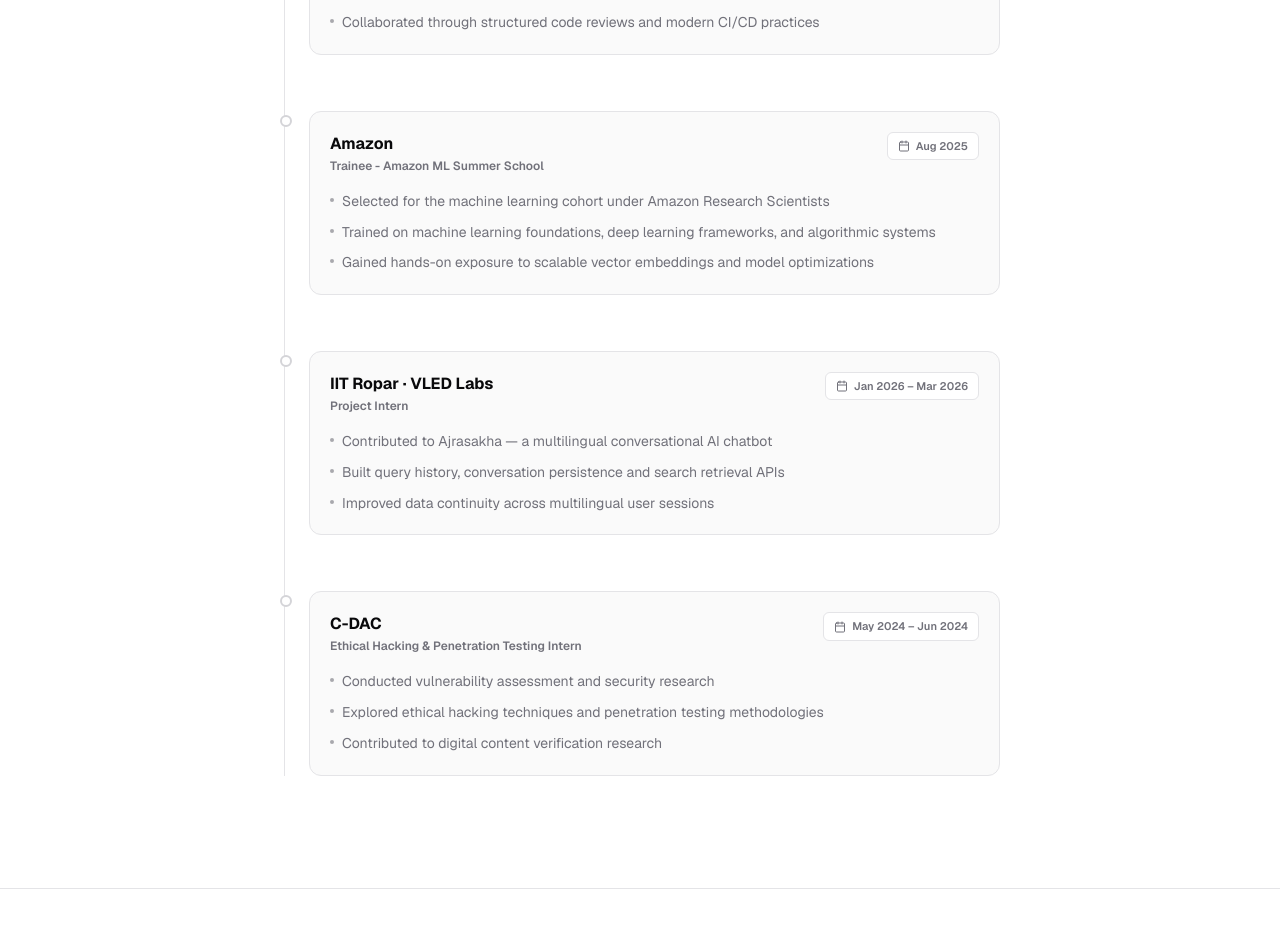
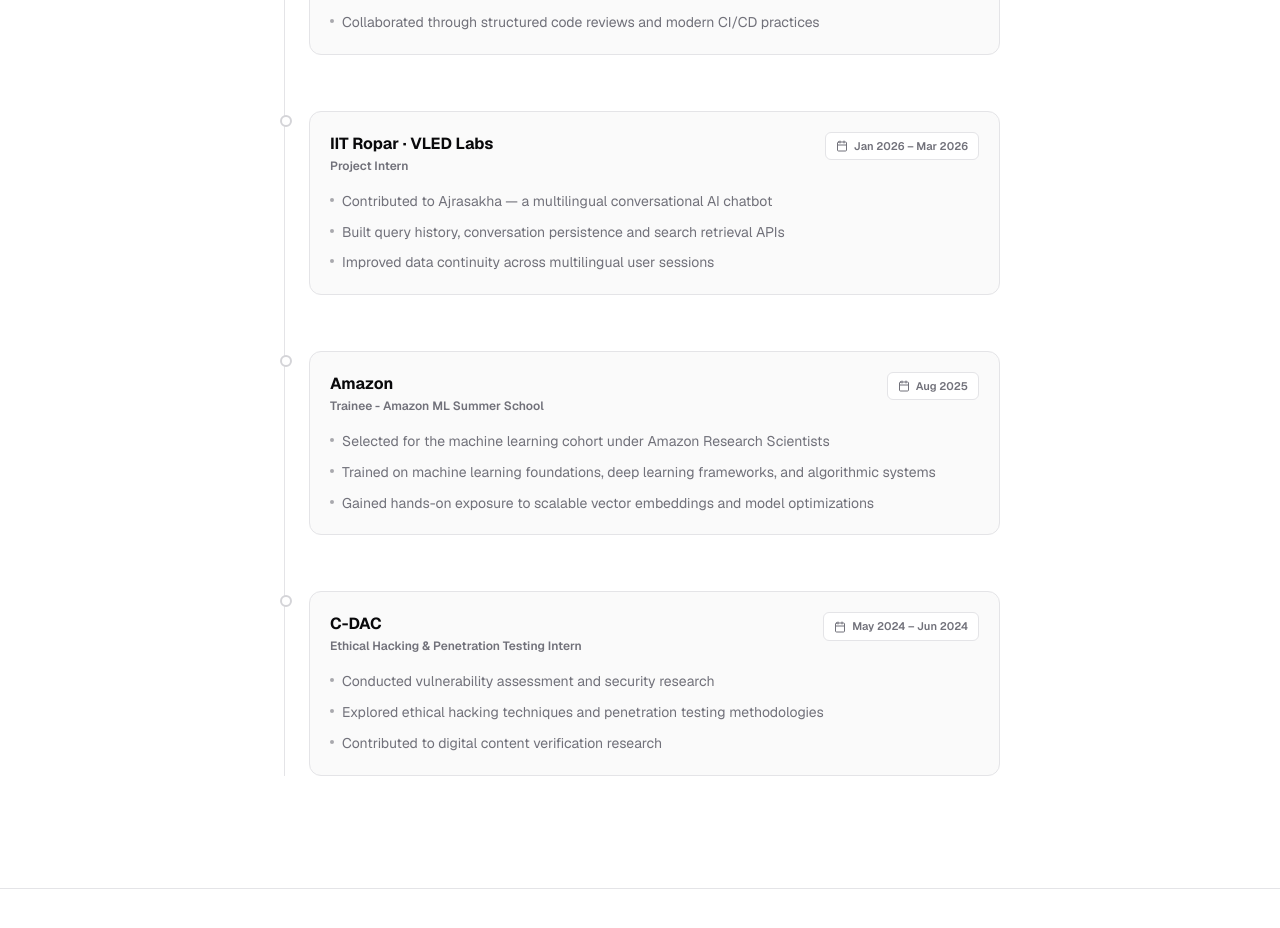
Before and after one commit to Baymax1705/Portfolio-Baymax1705, a Next.js app: page / in a window 1280 px wide. Shown: the part 1160-2088 px from the top of the page. Built offline with nearby package versions, Linux system fonts and the light colour scheme.

Commit message:
style: position Amazon ML timeline below IIT Ropar chronologically

```diff
--- a/src/components/Experience.tsx
+++ b/src/components/Experience.tsx
@@ -20,6 +20,18 @@ export default function Experience() {
       ],
     },
     {
+      company: "IIT Ropar · VLED Labs",
+      role: "Project Intern",
+      period: "Jan 2026 – Mar 2026",
+      current: false,
+      link: null,
+      highlights: [
+        "Contributed to Ajrasakha — a multilingual conversational AI chatbot",
+        "Built query history, conversation persistence and search retrieval APIs",
+        "Improved data continuity across multilingual user sessions",
+      ],
+    },
+    {
       company: "Amazon",
       role: "Trainee - Amazon ML Summer School",
       period: "Aug 2025",
@@ -29,18 +41,6 @@ export default function Experience() {
         "Selected for the machine learning cohort under Amazon Research Scientists",
         "Trained on machine learning foundations, deep learning frameworks, and algorithmic systems",
         "Gained hands-on exposure to scalable vector embeddings and model optimizations",
-      ],
-    },
-    {
-      company: "IIT Ropar · VLED Labs",
-      role: "Project Intern",
-      period: "Jan 2026 – Mar 2026",
-      current: false,
-      link: null,
-      highlights: [
-        "Contributed to Ajrasakha — a multilingual conversational AI chatbot",
-        "Built query history, conversation persistence and search retrieval APIs",
-        "Improved data continuity across multilingual user sessions",
       ],
     },
     {
```
